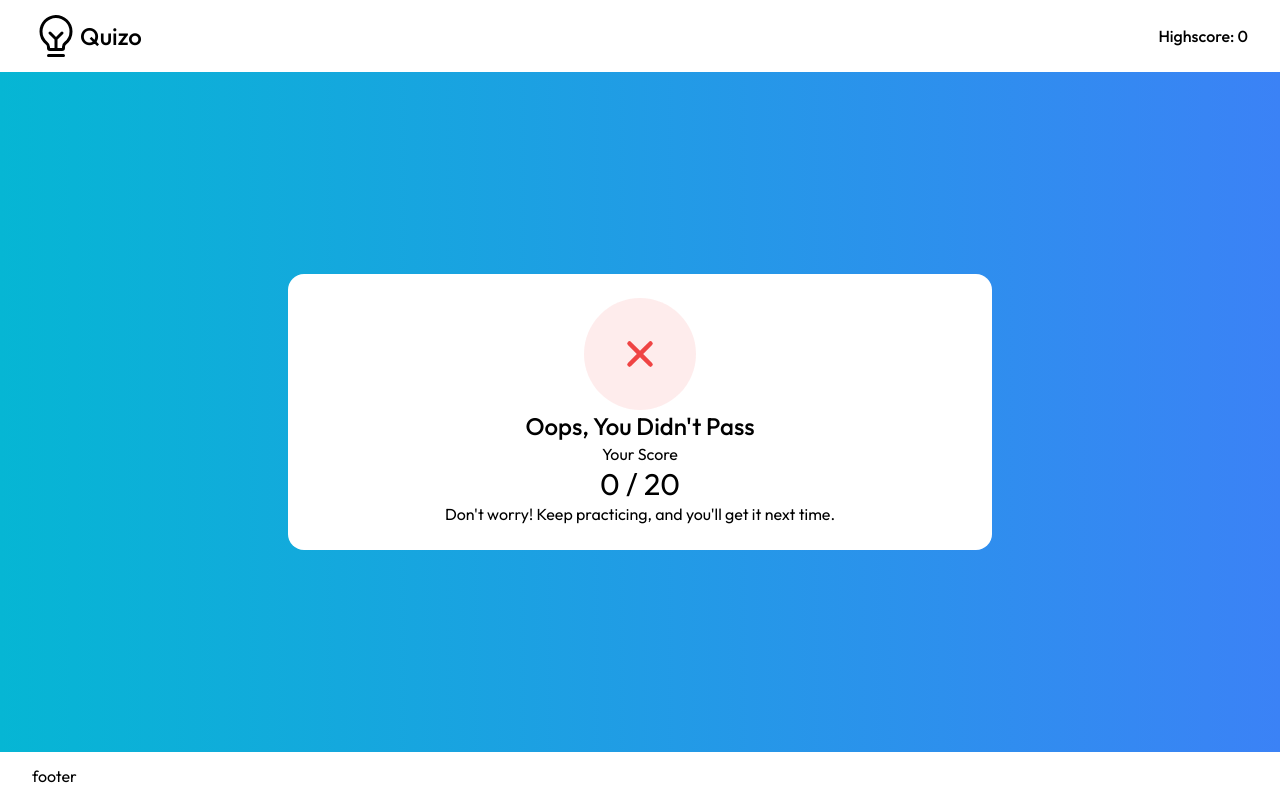
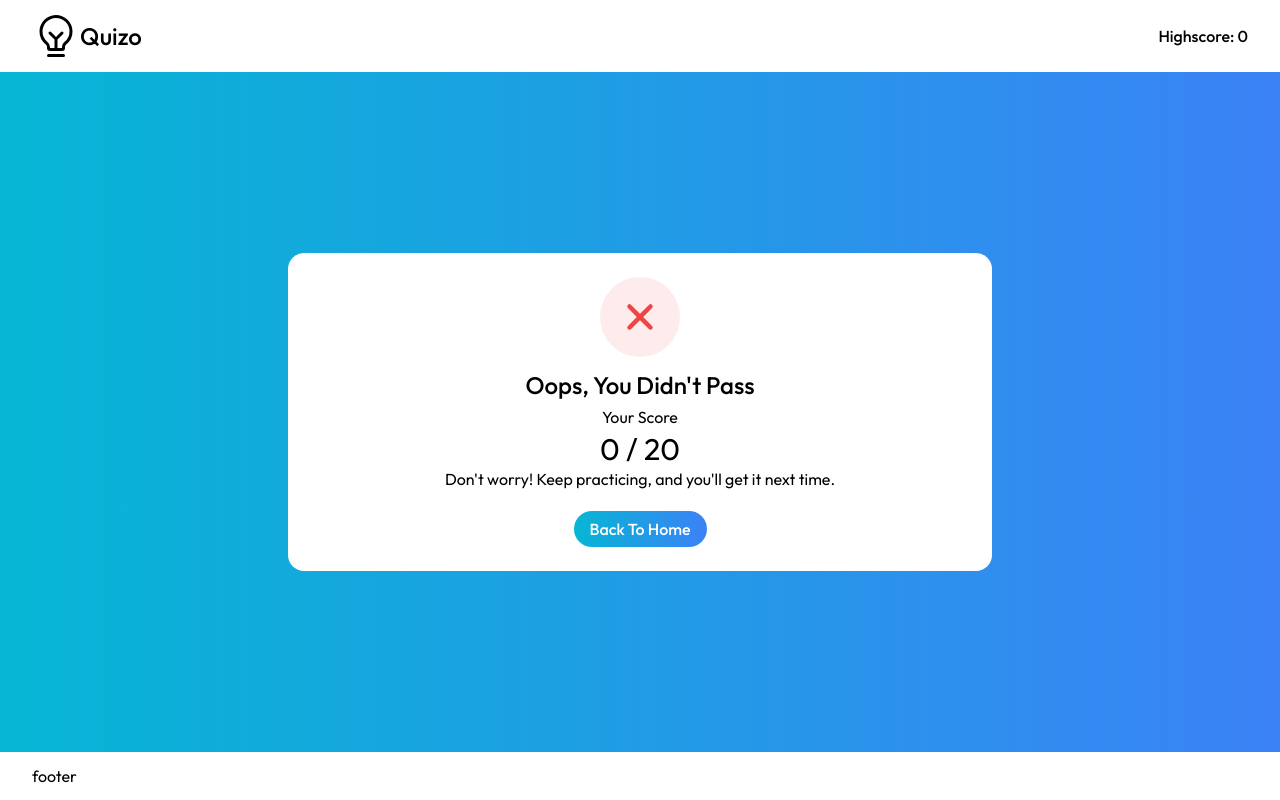
Before and after one commit to code-with-naimish/react-quizo, a React (Vite) app: page / in a window 1280 px wide. Built offline with nearby package versions, Linux system fonts and the light colour scheme.

Commit message:
progress

```diff
--- a/src/components/result-screen.tsx
+++ b/src/components/result-screen.tsx
@@ -4,6 +4,7 @@ import { ReactNode, useEffect } from "react";
 import { failedScore, questionsLimit } from "../_methods/constants";
 import { IoClose } from "react-icons/io5";
 import { FaCheck } from "react-icons/fa";
+import PrimaryBtn from "./primary-btn";
 
 
 export default function ResultScreen(props: {
@@ -44,6 +45,9 @@ export default function ResultScreen(props: {
     }
   }
 
+  const onClickBack = () => {
+
+  }
 
   useEffect(() => {
     if (props?.totalScore > highScore) {
@@ -55,15 +59,16 @@ export default function ResultScreen(props: {
   return (
     <section className="card">
       <div className="flex items-center justify-center flex-col text-center">
-        <div className={`text-5xl ${result.className} flex-none w-28 h-28 rounded-full flex items-center justify-center`}>
+        <div className={`text-5xl  ${result.className} mb-3 flex-none w-20 h-20 rounded-full flex items-center justify-center`}>
           {result.icon}
         </div>
 
 
-        <h1 className="text-2xl font-medium">{result.title}</h1>
-        <p>Your Score</p>
+        <h1 className="text-2xl font-medium mb-1">{result.title}</h1>
+        <p className="mb-0.5">Your Score</p>
         <span className="text-3xl">{props.totalScore} / {questionsLimit}</span>
-        <p>{result.subTitle}</p>
+        <p className="mb-5">{result.subTitle}</p>
+        <PrimaryBtn title="Back To Home" onClick={onClickBack} />
       </div>
     </section >
   )
```
